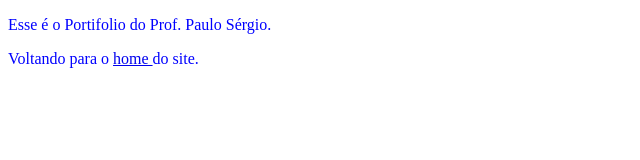
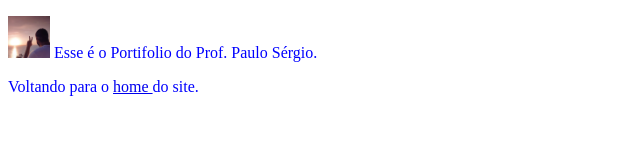
Before and after one commit to paulossjunior/paulossjunior.github.io, a plain HTML site: page paginas/portifolio.html in a window 1280 px wide. Shown: the whole page, without its empty margins (0-640 px from the left). Drawn offline with Linux system fonts and the light colour scheme.

Commit message:
Update portifolio.html

```diff
--- a/paginas/portifolio.html
+++ b/paginas/portifolio.html
@@ -7,6 +7,7 @@
   </head>
   <body>
     <p>
+      <img src="../imagens/foto.jpg" height="42" width="42">
       Esse é o Portifolio do Prof. Paulo Sérgio.
     </p>
     <p>
```
